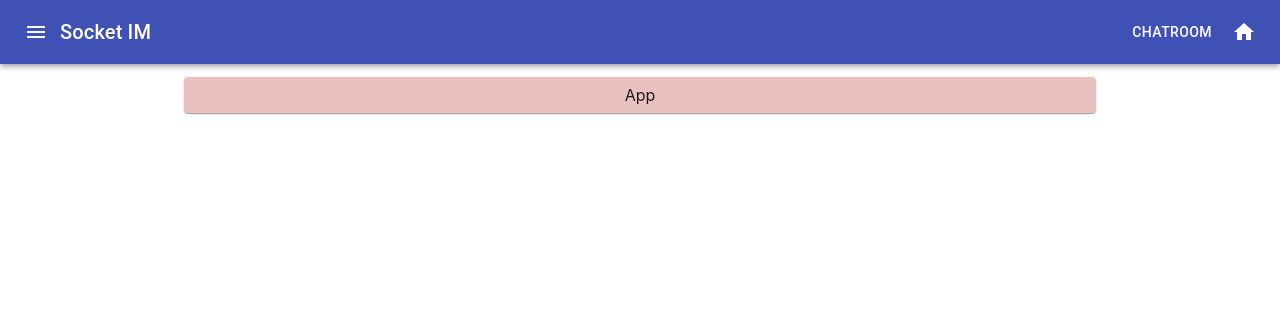
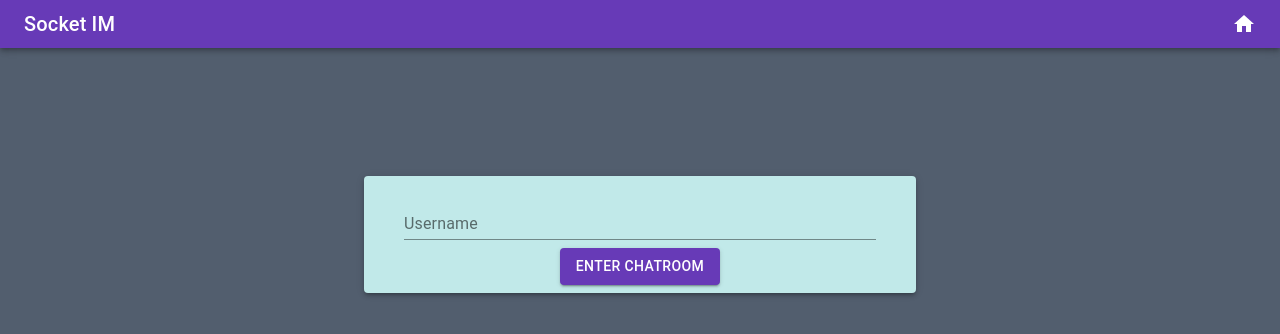
Before and after one commit to sinsinkun/React-SocketIO, a React (Create React App) app in the folder client/: page / in a window 1280 px wide. Shown: the top 334 px of the page. Built offline with nearby package versions, Linux system fonts and the light colour scheme; the HTML template or start-up script is replaced by a standard one.

Commit message:
Split chatroom into modules

```diff
--- a/client/src/App.js
+++ b/client/src/App.js
@@ -2,25 +2,21 @@ import { BrowserRouter as Router, Switch, Route } from 'react-router-dom';
 import './components/style.css';
 import { StoreProvider } from './components/GlobalStore';
 import Navbar from './components/Navbar';
-import { Container } from '@material-ui/core';
 import Main from './components/Main';
 import Chatroom from './components/Chatroom';
 
 function App() {
+
   return (
-    <StoreProvider>
-      <Router>
+    <StoreProvider><Router>
         <Navbar />
         <Switch>
-          <Container maxWidth='md' className="App" style={{marginTop:"0.8rem"}}>
-            {/* Content to switch between */}
-            <Route exact path="/"><Main /></Route>
-            <Route path="/chatroom"><Chatroom /></Route>
-          </Container>
+          {/* Content to switch between */}
+          <Route exact path="/"><Main /></Route>
+          <Route path="/chatroom"><Chatroom /></Route>
         </Switch>
         {/* Footer */}
-      </Router>
-    </StoreProvider>
+      </Router></StoreProvider>
   );
 }
 
--- a/client/src/components/Chatroom.js
+++ /dev/null
@@ -1,41 +0,0 @@
-import { useState, useEffect, useRef } from 'react';
-import { Card, Typography, Button } from "@material-ui/core";
-import socketIO from 'socket.io-client';
-
-function Chatroom() {
-
-  const socket = useRef(null);
-  const [res, setRes] = useState("");
-
-  useEffect(() => {
-    // establishing socketIO connection
-    socket.current = socketIO();
-    // event: server sent connection confirmation
-    socket.current.on('connection', (data) => {
-      console.log("received ping from server");
-      setRes(data);
-    })
-    // event: server sent message
-    socket.current.on("msgex", (data) => {
-      setRes(data);
-    })
-
-    // disconnect on component unload
-    return () => socket.current.disconnect();
-  },[])
-
-  function sendMsg() {
-    console.log("send message to server");
-    socket.current.emit("msg", "sending message");
-  }
-
-  return(
-    <Card className="chatroom-card">
-      <Typography>Chat</Typography>
-      <Button variant="contained" onClick={sendMsg} color="primary">Send message to server</Button>
-      <Typography>{res}</Typography>
-    </Card>
-  )
-}
-
-export default Chatroom;
--- /dev/null
+++ b/client/src/components/Chatroom/Messageslist.js
@@ -0,0 +1,47 @@
+import { Container, Button, TextField, Grid, List, ListItem } from "@material-ui/core";
+import { useEffect, useState } from "react";
+
+function MessagesList(props) {
+
+  const [msgs, setMsgs] = useState([]);
+  const [input, setInput] = useState("");
+
+  useEffect(() => {
+    let newMsgs = msgs;
+    if (props.res) newMsgs.push(props.res);
+    if (newMsgs.length > 20) newMsgs.shift();
+    console.log("set new array");
+    setMsgs(newMsgs);
+    // eslint-disable-next-line
+  }, [props.res])
+
+  function sendMsg() {
+    props.sendMsg(input);
+    console.log("sent message");
+  }
+
+  return(
+    <Container disableGutters style={{color:"white"}}>
+      <div>
+        Messages:
+        <List>
+        {msgs.map(msg => {
+          return <ListItem>{msg.user}: {msg.msg}</ListItem>
+        })}
+        </List>
+      </div>
+      <Grid container spacing={2} style={{marginTop:"1rem"}}>
+        <Grid xs item>
+          <TextField fullWidth size="small" label="New Message" variant="filled" color="secondary"
+            value={input} onChange={e => setInput(e.target.value)} />
+        </Grid>
+        <Grid item>
+          <Button variant="contained" onClick={sendMsg} color="secondary">Send</Button>
+        </Grid>
+      </Grid>
+      {console.log("finished render")}
+    </Container>
+  )
+}
+
+export default MessagesList;
--- /dev/null
+++ b/client/src/components/Chatroom/Roomlist.js
@@ -0,0 +1,9 @@
+function RoomList() {
+  return(
+    <div>
+      Room list
+    </div>
+  )
+}
+
+export default RoomList;
--- /dev/null
+++ b/client/src/components/Chatroom/Userlist.js
@@ -0,0 +1,9 @@
+function Userlist() {
+  return(
+    <div>
+      User list
+    </div>
+  )
+}
+
+export default Userlist;
--- /dev/null
+++ b/client/src/components/Chatroom/index.js
@@ -0,0 +1,48 @@
+import { useState, useEffect, useRef } from 'react';
+import { useHistory } from "react-router-dom";
+import { Card, Typography, Container, Grid } from "@material-ui/core";
+import socketIO from 'socket.io-client';
+import { useStoreContext } from "../GlobalStore";
+import MessagesList from './Messageslist';
+import RoomList from './Roomlist';
+import Userlist from './Userlist';
+
+function Chatroom() {
+
+  const winLocation = useHistory();
+  const socket = useRef(null);
+  const [res, setRes] = useState(null);
+  const [store] = useStoreContext();
+
+  useEffect(() => {
+    // if no user, redirect to main
+    if (!store.user) winLocation.push("/");
+    // establishing socketIO connection
+    socket.current = socketIO();
+    // event: server sent message
+    socket.current.on("msgex", (data) => setRes({...data}) );
+    // disconnect on component unload
+    return () => socket.current.disconnect();
+    // eslint-disable-next-line
+  },[])
+
+  function sendMsg(msg) {
+    socket.current.emit("msg", {user:store.user, msg:msg});
+  }
+
+  if (store.user) return (
+    <Container maxWidth="xl" disableGutters>
+      <Typography variant="h4" style={{textAlign:"center"}}>Hello, {store.user}</Typography>
+      <Grid container spacing={1} fullWidth>
+        <Grid item md={3}><RoomList /></Grid>
+        <Grid item xs md={6}><MessagesList res={res} sendMsg={sendMsg} /></Grid>
+        <Grid item sm={3} md={3}><Userlist /></Grid>
+      </Grid>
+    </Container>
+  )
+  else return (
+    <Card className="chatroom-card">...</Card>
+  )
+}
+
+export default Chatroom;
--- a/client/src/components/GlobalStore.js
+++ b/client/src/components/GlobalStore.js
@@ -1,27 +1,35 @@
 import { createContext, useReducer, useContext, useEffect } from "react";
+import { createMuiTheme, ThemeProvider } from '@material-ui/core/styles';
 
 const initialData = {
   winX:window.innerWidth,
   winY:window.innerHeight,
-  openNavExt:false
+  user:"",
+  theme:createMuiTheme({
+    palette: {
+      primary: { main: "#673ab7" },
+      secondary: { main: "#2979ff" },
+      tertiary: { main: "#1de9b6" }
+    }
+  })
 };
 
 /*! IMPORTANT all your reducer functionality goes here */
-const dataReducer = (state, action) => {
+const reduceFn = (state, action) => {
   switch (action.do) {
   case "resize":
     return {...state, winX:window.innerWidth, winY:window.innerHeight};
-  case "nav-ext":
-    return {...state, openNavExt: !state.openNavExt};
+  case "signin":
+    return {...state, user:action.name};
   default:
-    throw new Error(`Invalid action type: ${action.type}`);
+    throw new Error(`Invalid action type: ${action.do}`);
   }
 }
 
 const StoreContext = createContext();
 
 const StoreProvider = function(props){
-  const [state, dispatch] = useReducer( dataReducer, initialData );
+  const [state, dispatch] = useReducer( reduceFn, initialData );
 
   useEffect(() => {
     // add listeners for window resize
@@ -29,7 +37,13 @@ const StoreProvider = function(props){
     window.addEventListener('resize', handleResize);
     return () => window.removeEventListener('resize', handleResize);
   })
-  return <StoreContext.Provider value={[state, dispatch]} {...props} />;
+  return (
+    <StoreContext.Provider value={[state, dispatch]}>
+      <ThemeProvider theme={state.theme}>
+        {props.children}
+      </ThemeProvider>
+    </StoreContext.Provider>
+  )
 }
 
 const useStoreContext = function(){ return useContext(StoreContext) };
--- a/client/src/components/Main.js
+++ /dev/null
@@ -1,11 +0,0 @@
-import { Paper } from "@material-ui/core";
-
-function Main() {
-  return(
-    <Paper classes={{root:"main-card"}}>
-      App
-    </Paper>
-  )
-}
-
-export default Main;
--- /dev/null
+++ b/client/src/components/Main/index.js
@@ -0,0 +1,33 @@
+import { Container, Paper, TextField, Button } from "@material-ui/core";
+import { useState } from "react";
+import { useHistory } from "react-router-dom";
+import { useStoreContext } from "../GlobalStore";
+
+function Main() {
+
+  const [user, setUser] = useState("");
+  const [, updateStore] = useStoreContext();
+  const winLocation = useHistory();
+
+  function login(e) {
+    e.preventDefault();
+    updateStore({ do:"signin", name:user });
+    winLocation.push("/chatroom");
+  }
+
+  return(
+    <Container maxWidth='sm' style={{marginTop:"8rem"}} >
+      <Paper className="main-card" elevation={3} >
+        <form noValidate autoComplete="off" onSubmit={e => login(e)}>
+          <div style={{margin:"0.5rem 2rem"}}>
+            <TextField fullWidth label="Username" variant="standard"
+              value={user} onChange={e => setUser(e.target.value)} />
+          </div>
+          <Button variant="contained" color="primary" onClick={e => login(e)}>Enter Chatroom</Button>
+        </form>
+      </Paper>
+    </Container>
+  )
+}
+
+export default Main;
--- a/client/src/components/Navbar.js
+++ b/client/src/components/Navbar.js
@@ -1,21 +1,17 @@
 import { useHistory } from "react-router-dom";
-// import { useStoreContext } from "./GlobalStore";
-import { AppBar, Toolbar, Button, Typography, IconButton } from '@material-ui/core';
-import { Menu as MenuIcon, Home as HomeIcon } from '@material-ui/icons';
+import { AppBar, Toolbar, Typography, IconButton } from '@material-ui/core';
+import { Home as HomeIcon } from '@material-ui/icons';
 
 function Navbar() {
 
   const winLocation = useHistory();
 
   function goToMain() { winLocation.push("/") }
-  function goToChatroom() { winLocation.push("/chatroom") }
 
   return(
     <AppBar position="static">
-      <Toolbar>
-        <IconButton edge="start" color="inherit" onClick={null}><MenuIcon /></IconButton>
+      <Toolbar variant="dense">
         <Typography variant="h6" style={{flexGrow:1}}>Socket IM</Typography>
-        <Button color="inherit" onClick={goToChatroom}>Chatroom</Button>
         <IconButton edge="end" color="inherit" onClick={goToMain}><HomeIcon /></IconButton>
       </Toolbar>
     </AppBar>
--- a/client/src/components/style.css
+++ b/client/src/components/style.css
@@ -5,6 +5,8 @@ body {
     sans-serif;
   -webkit-font-smoothing: antialiased;
   -moz-osx-font-smoothing: grayscale;
+  background-color: rgb(82, 94, 110);
+  overflow-x: hidden;
 }
 
 code {
@@ -14,7 +16,7 @@ code {
 
 .main-card.MuiPaper-rounded {
   padding:0.5rem;
-  background-color:rgb(233, 193, 193);
+  background-color:rgb(193, 233, 233);
   text-align: center;
 }
 
```
Also changed, not shown: client/src/components/NavbarExtension.js (deleted, +0 -40 lines), 1 other file (tests, documents, lock files or other folders).
